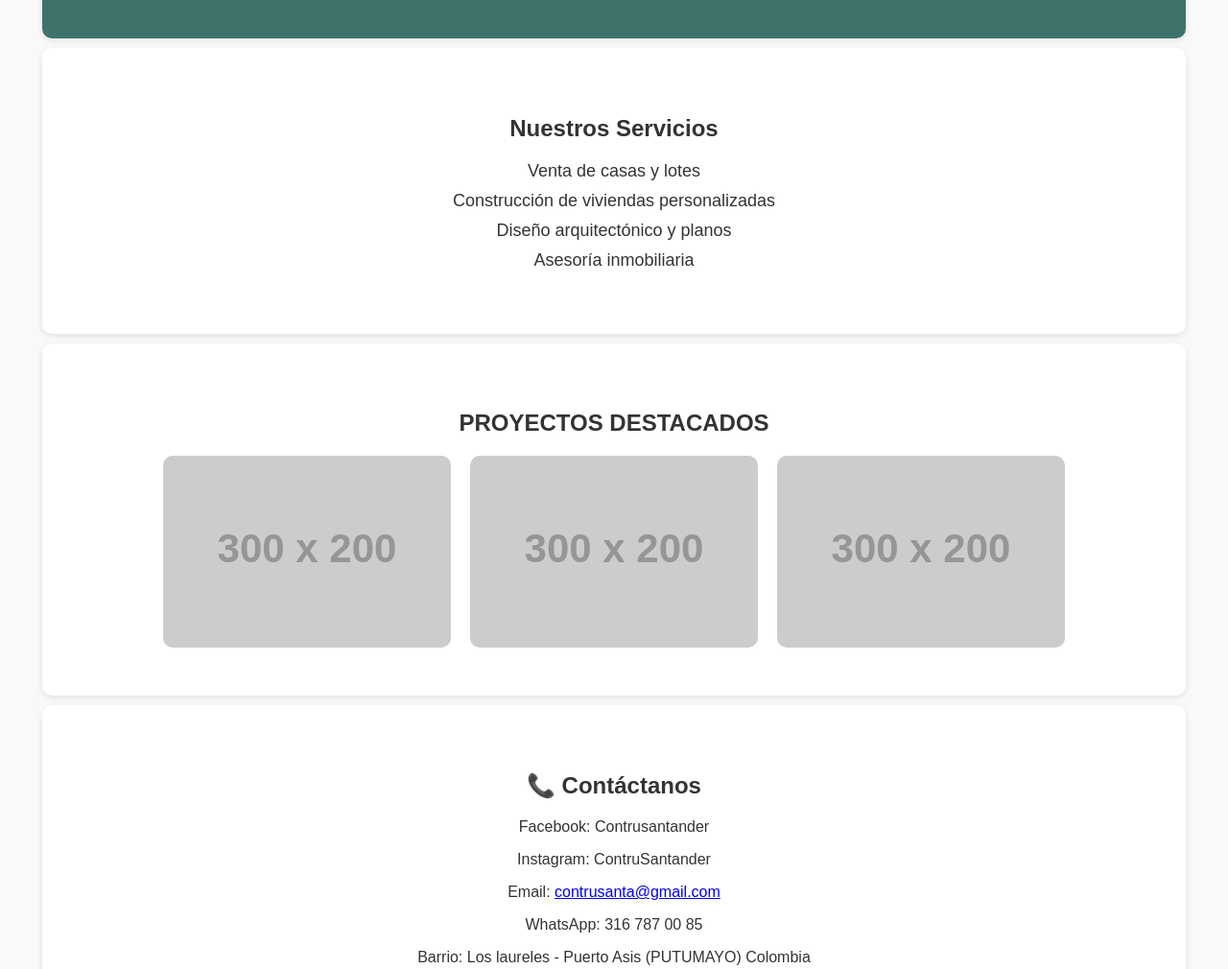
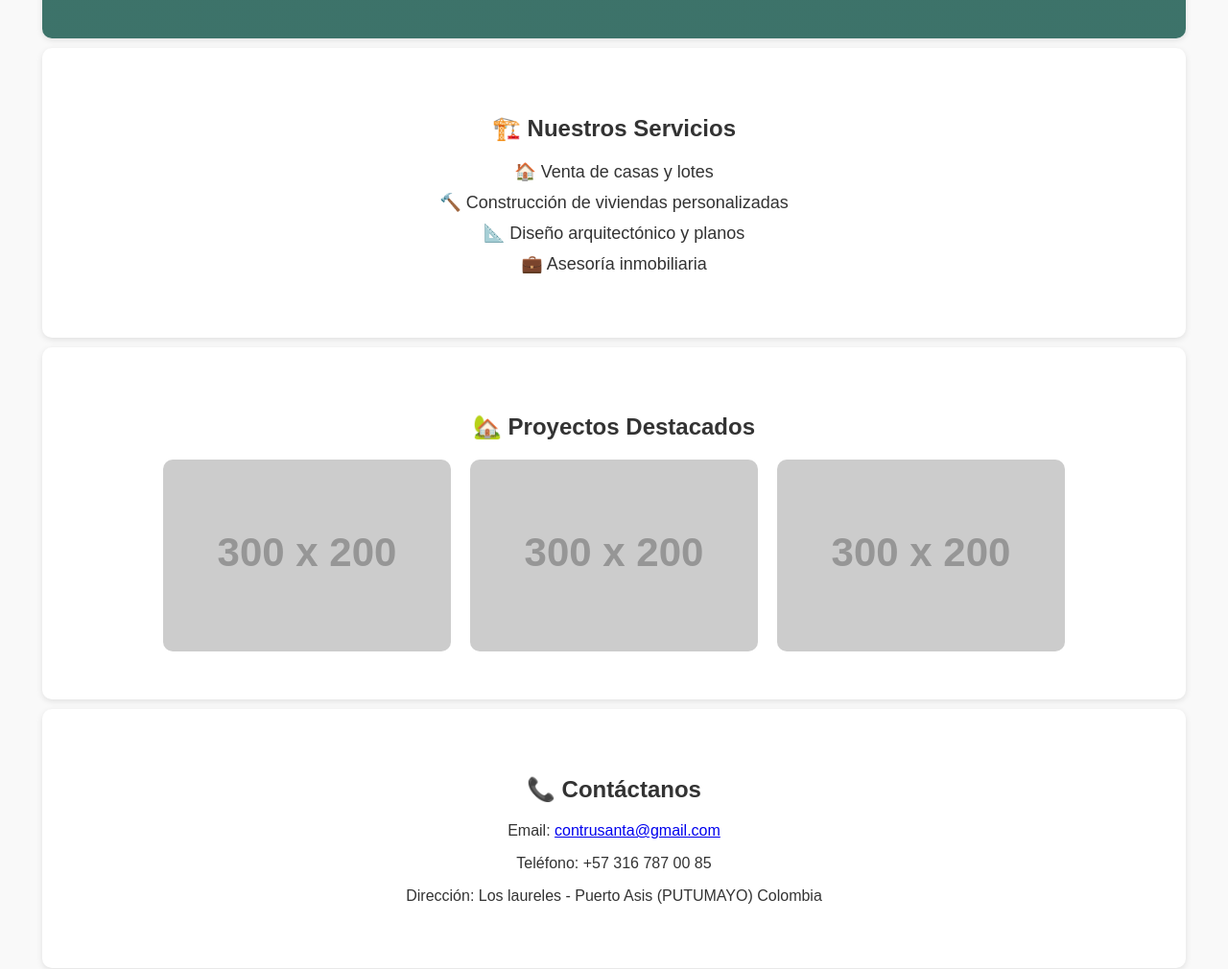
Before and after one commit to santander7/Constructora-Inmobiliaria-Santander, a plain HTML site: page index.html in a window 1280 px wide. Shown: the part 400-1410 px from the top of the page at 96% size. Drawn offline with Linux system fonts and the light colour scheme; placeholder pictures from the web are drawn by us.

Commit message:
Add files via upload
Signed-off-by: santander7 <jhonsantander2011@gmail.com>

```diff
--- a/index.html
+++ b/index.html
@@ -8,7 +8,7 @@
 </head>
 <body>
   <header>
-    <h1>Constructora e Inmobiliaria Santander</h1>
+    <h1>Constructora e Inmobiliaria El Progreso</h1>
     <nav>
       <a href="#inicio">Inicio</a>
       <a href="#servicios">Servicios</a>
@@ -23,31 +23,29 @@
   </section>
 
   <section id="servicios">
-    <h2> Nuestros Servicios</h2>
+    <h2>🏗️ Nuestros Servicios</h2>
     <ul>
-      <li>Venta de casas y lotes</li>
-      <li>Construcción de viviendas personalizadas</li>
-      <li>Diseño arquitectónico y planos</li>
-      <li>Asesoría inmobiliaria</li>
+      <li>🏠 Venta de casas y lotes</li>
+      <li>🔨 Construcción de viviendas personalizadas</li>
+      <li>📐 Diseño arquitectónico y planos</li>
+      <li>💼 Asesoría inmobiliaria</li>
     </ul>
   </section>
 
   <section id="proyectos">
-    <h2>PROYECTOS DESTACADOS</h2>
+    <h2>🏡 Proyectos Destacados</h2>
     <div class="galeria">
-      <img src="https://via.placeholder.com/300x200" alt="Casa con simientos y planchas para un segundo piso moderna">
-      <img src="https://via.placeholder.com/300x200" alt="Casa esquinera">
-      <img src="https://via.placeholder.com/300x200" alt="Casa de dos pisos, con dos apartamentos en el segundo piso">
+      <img src="https://via.placeholder.com/300x200" alt="Casa moderna">
+      <img src="https://via.placeholder.com/300x200" alt="Urbanización Los Pinos">
+      <img src="https://via.placeholder.com/300x200" alt="Condominio Las Flores">
     </div>
   </section>
 
   <section id="contacto">
     <h2>📞 Contáctanos</h2>
-    <p>Facebook: Contrusantander
-    <p>Instagram: ContruSantander
     <p>Email: <a href="construsanta@gmail.com">contrusanta@gmail.com</a></p>
-    <p>WhatsApp: 316 787 00 85</p>
-    <p>Barrio: Los laureles - Puerto Asis (PUTUMAYO) Colombia</p>
+    <p>Teléfono: +57 316 787 00 85</p>
+    <p>Dirección: Los laureles - Puerto Asis (PUTUMAYO) Colombia</p>
   </section>
 
   <footer>
```
